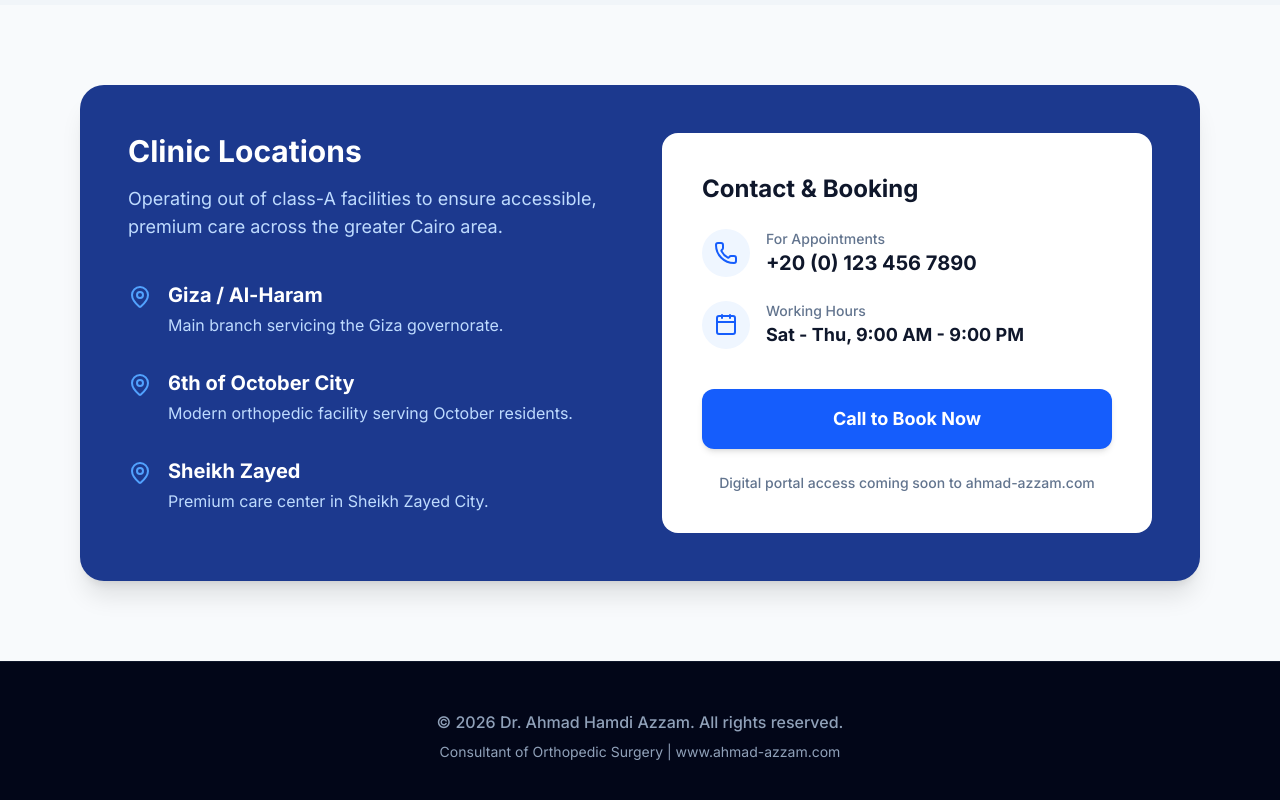
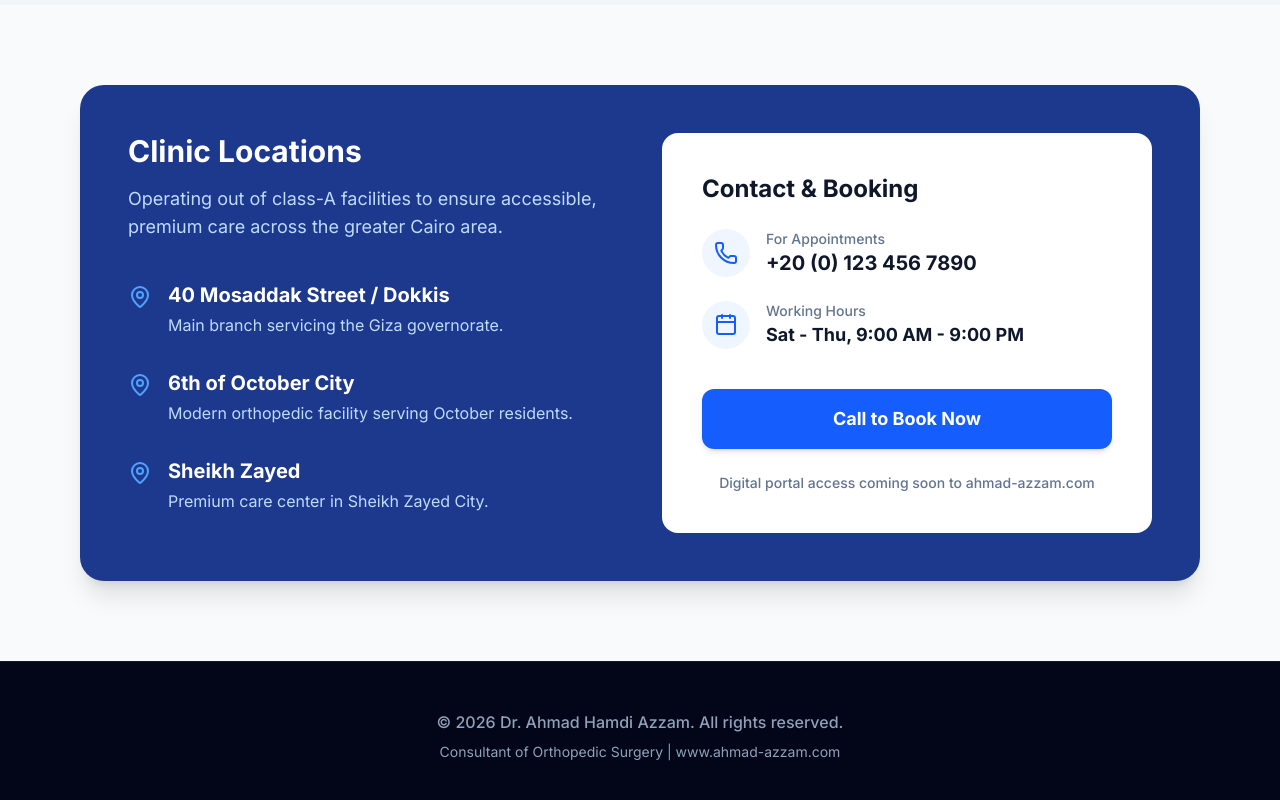
Before and after one commit to ahmadhamdiazzam/ahmad-azzam-clinic, a Next.js app: page / in a window 1280 px wide. Shown: the part 1839-2639 px from the top of the page. Built offline with nearby package versions, Linux system fonts and the light colour scheme.

Commit message:
Updated clinic address details

```diff
--- a/app/page.tsx
+++ b/app/page.tsx
@@ -106,7 +106,7 @@ export default function Home() {
               <div className="flex items-start gap-4">
                 <MapPin className="text-blue-400 mt-1 flex-shrink-0 w-6 h-6" />
                 <div>
-                  <h4 className="font-bold text-xl mb-1">Giza / Al-Haram</h4>
+                  <h4 className="font-bold text-xl mb-1">40 Mosaddak Street / Dokkis</h4>
                   <p className="text-blue-200">Main branch servicing the Giza governorate.</p>
                 </div>
               </div>
```
